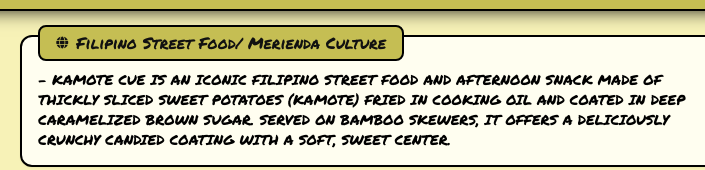
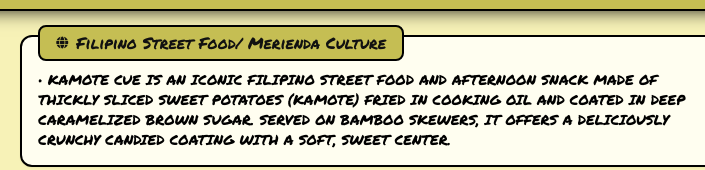
Before and after one commit to Kiyoshi7894/Kasiya-siya.github.io, a plain HTML site: page recipes_storage/Merienda/KamoteCue.html in a window 1280 px wide. Shown: the part 133-303 px from the top of the page, 527-1232 px from the left. Drawn offline with nearby package versions, Linux system fonts and the light colour scheme; a web font is replaced by a local one.

Commit message:
Fix formatting of Kamote Cue description

```diff
--- a/recipes_storage/Merienda/KamoteCue.html
+++ b/recipes_storage/Merienda/KamoteCue.html
@@ -137,7 +137,7 @@
           <i class="fa-solid fa-globe text-xs"></i> Filipino Street Food/ Merienda Culture
         </div>
         <div class="mt-4 font-['Permanent_Marker'] text-xs sm:text-sm text-black leading-relaxed uppercase">
-- KAMOTE CUE IS AN ICONIC FILIPINO STREET FOOD AND AFTERNOON SNACK MADE OF THICKLY SLICED SWEET POTATOES (KAMOTE) FRIED IN COOKING OIL AND COATED IN DEEP CARAMELIZED BROWN SUGAR. SERVED ON BAMBOO SKEWERS, IT OFFERS A DELICIOUSLY CRUNCHY CANDIED COATING WITH A SOFT, SWEET CENTER.
+• KAMOTE CUE IS AN ICONIC FILIPINO STREET FOOD AND AFTERNOON SNACK MADE OF THICKLY SLICED SWEET POTATOES (KAMOTE) FRIED IN COOKING OIL AND COATED IN DEEP CARAMELIZED BROWN SUGAR. SERVED ON BAMBOO SKEWERS, IT OFFERS A DELICIOUSLY CRUNCHY CANDIED COATING WITH A SOFT, SWEET CENTER.
         </div>
       </div>
 
```
